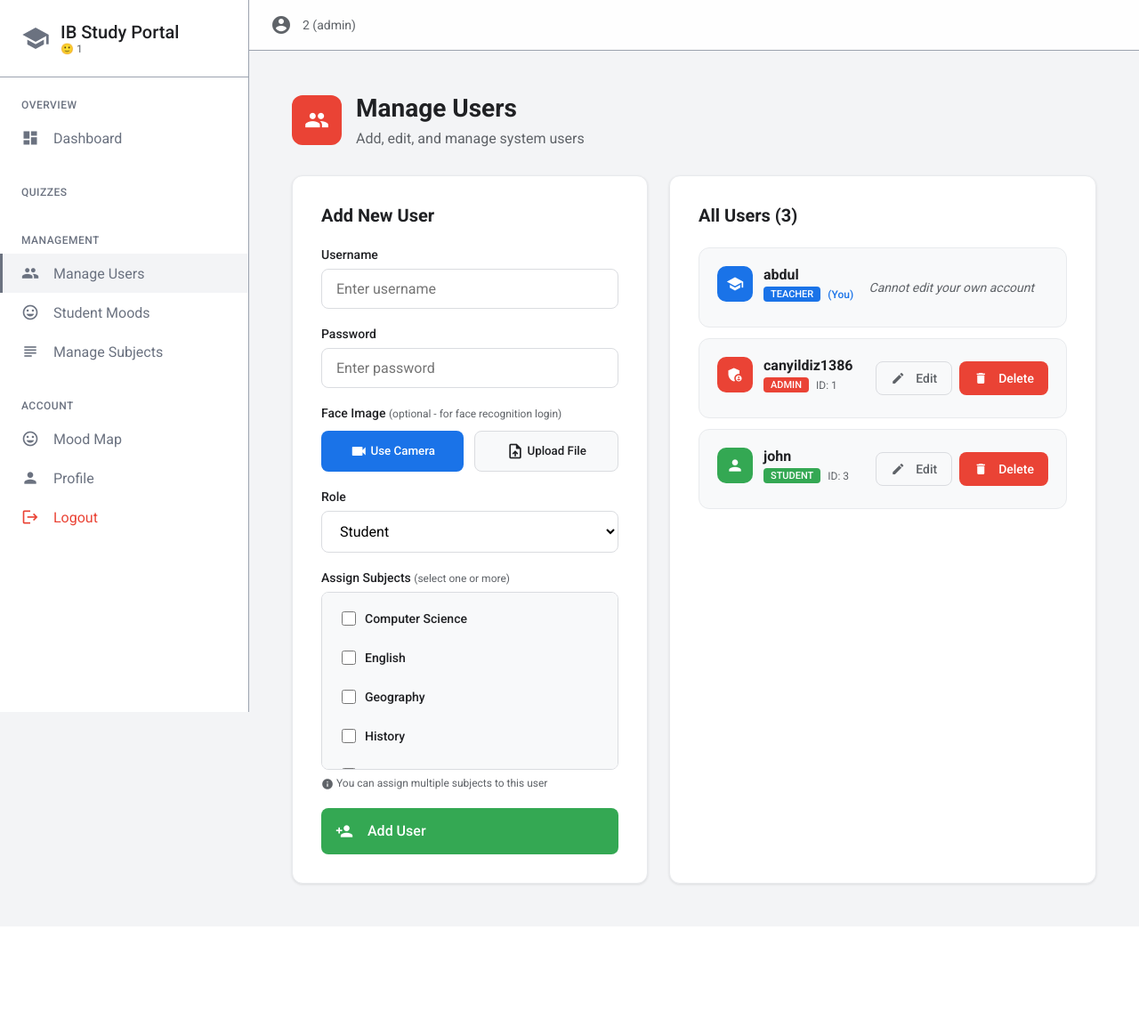
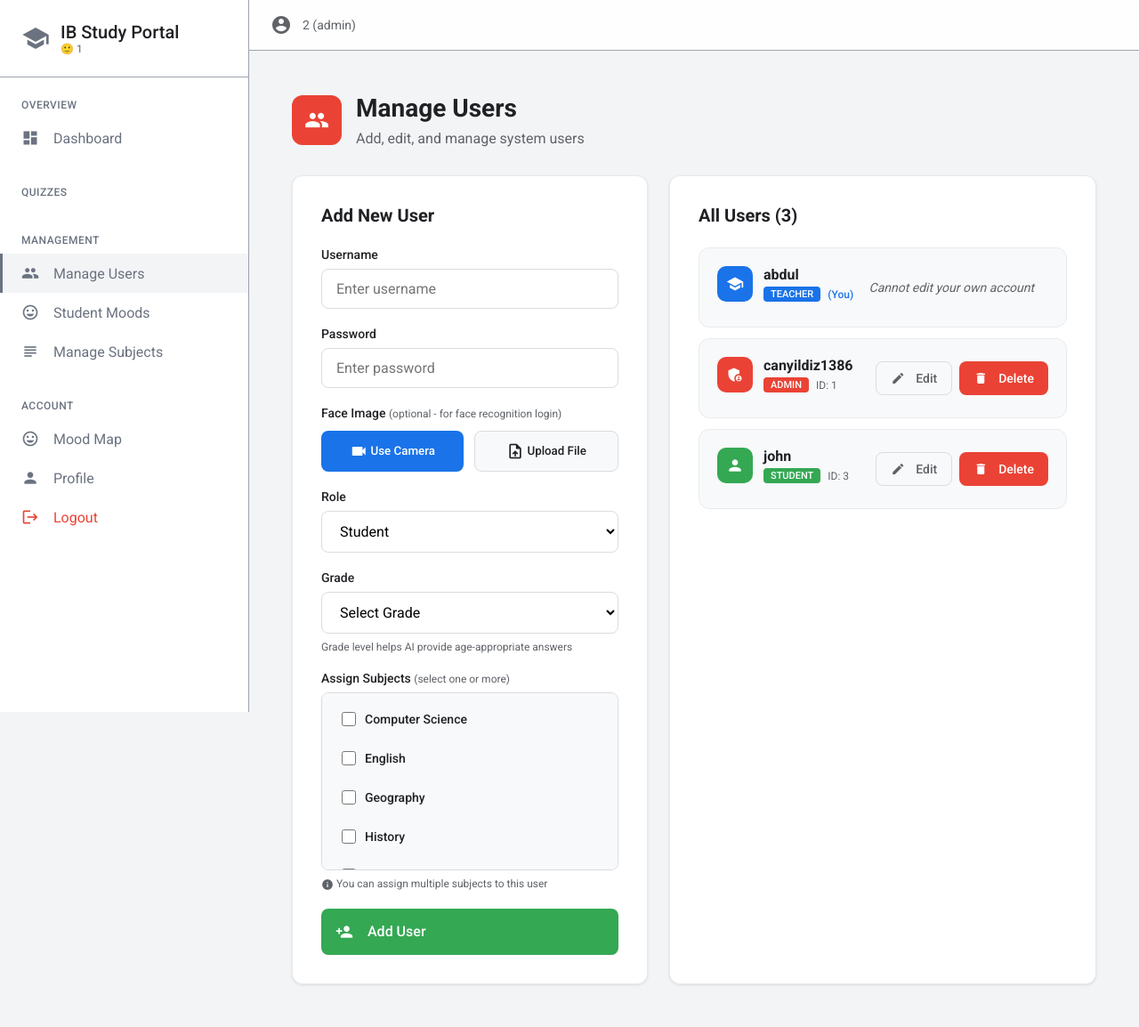
Before and after one commit to Canyildiz1386/IB-SmartPortal, a Flask app: page /admin in a window 1280 px wide. Shown: the whole page at 89% size. Before the commit the page ends 997 px from the top, so only its background shows below. Run offline with Flask 3, Linux system fonts and the light colour scheme; a user stored in the database is signed in; data comes from the database, SQL or seed files in the repository; both versions use the stored data as it was after the commit.

Commit message:
fix and i think last part

```diff
--- a/app.py
+++ b/app.py
@@ -15,7 +15,7 @@ from database.db import (init_db, verify_user, add_material, log_qa, get_materia
                 get_student_quizzes, get_quiz_by_id, update_quiz_score, get_db_connection, get_non_indexed_materials,
                 update_material_indexed_status, get_subjects_with_counts, get_user_face_image, update_user_face_image,
                 add_mood_tracking, get_user_mood_today, get_user_mood_history, get_all_student_moods,
-                get_student_moods_by_teacher, get_all_users_with_faces)
+                get_student_moods_by_teacher, get_all_users_with_faces, get_user_grade)
 from utils.auth import login_required, admin_required, teacher_required, login_user, logout_user, get_current_user
 from services.rag_service import get_rag_system
 from database.session_db import (create_study_session, get_study_sessions, get_session_participants,
@@ -239,7 +239,8 @@ def chat():
         is_ajax=request.headers.get('X-Requested-With')=='XMLHttpRequest'
         if question:
             try:
-                answer,sources=rag_system.query(question,top_k=3)
+                user_grade=get_user_grade(user['id'])
+                answer,sources=rag_system.query(question,top_k=3,user_grade=user_grade)
                 log_qa(session['user_id'],question,answer)
                 if 'chat_history' not in session:session['chat_history']=[]
                 session['chat_history'].append({'question':question,'answer':answer,'sources':sources})
@@ -298,6 +299,7 @@ def export_quiz():
 def admin():
     if request.method=='POST':
         username,password,role,subject_ids=request.form['username'],request.form['password'],request.form['role'],request.form.getlist('subject_ids')
+        grade=request.form.get('grade','').strip() if role=='student' else None
         face_image=request.files.get('face_image')
         face_image_path=None
         if face_image and face_image.filename:
@@ -310,7 +312,7 @@ def admin():
                 users,subjects=get_all_users(),get_subjects()
                 return render_template('admin.html',users=users,all_subjects=subjects)
         try:
-            user_id=add_user(username,password,role,face_image_path)
+            user_id=add_user(username,password,role,face_image_path,grade)
             if subject_ids and role in ['student','teacher']:
                 for subject_id in subject_ids:assign_user_subject(user_id,subject_id)
             flash(f'User {username} created successfully!','success')
@@ -328,9 +330,10 @@ def edit_user(user_id):
         role = request.form['role']
         subject_ids = request.form.getlist('subject_ids')
         password=request.form.get('password','').strip()
+        grade=request.form.get('grade','').strip() if role=='student' else None
         face_image=request.files.get('face_image')
         try:
-            cursor.execute('UPDATE users SET username = ?, role = ? WHERE id = ?',(username,role,user_id))
+            cursor.execute('UPDATE users SET username = ?, role = ?, grade = ? WHERE id = ?',(username,role,grade,user_id))
             if password:
                 password_hash=hashlib.sha256(password.encode()).hexdigest()
                 cursor.execute('UPDATE users SET password_hash = ? WHERE id = ?',(password_hash,user_id))
@@ -358,13 +361,13 @@ def edit_user(user_id):
             return redirect(url_for('edit_user',user_id=user_id))
     conn=get_db_connection()
     cursor=conn.cursor()
-    cursor.execute('SELECT id, username, role FROM users WHERE id = ?',(user_id,))
+    cursor.execute('SELECT id, username, role, grade FROM users WHERE id = ?',(user_id,))
     user=cursor.fetchone()
     if not user:
         conn.close()
         flash('User not found.','error')
         return redirect(url_for('admin'))
-    user_dict={'id':user[0],'username':user[1],'role':user[2]}
+    user_dict={'id':user[0],'username':user[1],'role':user[2],'grade':user[3]}
     conn.close()
     user_subjects=get_user_subjects(user_id)
     all_subjects=get_subjects()
--- a/database/db.py
+++ b/database/db.py
@@ -4,8 +4,10 @@ DATABASE='smart_study.db'
 def init_db():
 	conn=sqlite3.connect(DATABASE)
 	cursor=conn.cursor()
-	cursor.execute('''CREATE TABLE IF NOT EXISTS users (id INTEGER PRIMARY KEY AUTOINCREMENT,username TEXT UNIQUE NOT NULL,password_hash TEXT NOT NULL,role TEXT NOT NULL DEFAULT 'student',face_image TEXT)''')
+	cursor.execute('''CREATE TABLE IF NOT EXISTS users (id INTEGER PRIMARY KEY AUTOINCREMENT,username TEXT UNIQUE NOT NULL,password_hash TEXT NOT NULL,role TEXT NOT NULL DEFAULT 'student',face_image TEXT,grade TEXT)''')
 	try:cursor.execute('ALTER TABLE users ADD COLUMN face_image TEXT')
+	except sqlite3.OperationalError:pass
+	try:cursor.execute('ALTER TABLE users ADD COLUMN grade TEXT')
 	except sqlite3.OperationalError:pass
 
 	cursor.execute('''CREATE TABLE IF NOT EXISTS subjects (id INTEGER PRIMARY KEY AUTOINCREMENT,name TEXT UNIQUE NOT NULL)''')
@@ -69,11 +71,11 @@ def verify_user(username,password):
 	if user:return {'id':user[0],'username':user[1],'role':user[2]}
 	return None
 
-def add_user(username,password,role,face_image=None):
+def add_user(username,password,role,face_image=None,grade=None):
 	conn=get_db_connection()
 	cursor=conn.cursor()
 	password_hash=hashlib.sha256(password.encode()).hexdigest()
-	cursor.execute('INSERT INTO users (username, password_hash, role, face_image) VALUES (?, ?, ?, ?)',(username,password_hash,role,face_image))
+	cursor.execute('INSERT INTO users (username, password_hash, role, face_image, grade) VALUES (?, ?, ?, ?, ?)',(username,password_hash,role,face_image,grade))
 	user_id=cursor.lastrowid
 	conn.commit()
 	conn.close()
@@ -83,6 +85,14 @@ def get_user_face_image(user_id):
 	conn=get_db_connection()
 	cursor=conn.cursor()
 	cursor.execute('SELECT face_image FROM users WHERE id = ?',(user_id,))
+	result=cursor.fetchone()
+	conn.close()
+	return result[0] if result and result[0] else None
+
+def get_user_grade(user_id):
+	conn=get_db_connection()
+	cursor=conn.cursor()
+	cursor.execute('SELECT grade FROM users WHERE id = ?',(user_id,))
 	result=cursor.fetchone()
 	conn.close()
 	return result[0] if result and result[0] else None
@@ -165,8 +175,8 @@ def delete_user(user_id):
 def get_all_users():
 	conn=get_db_connection()
 	cursor=conn.cursor()
-	cursor.execute('SELECT id, username, role FROM users ORDER BY username')
-	users=[{'id':row[0],'username':row[1],'role':row[2]} for row in cursor.fetchall()]
+	cursor.execute('SELECT id, username, role, grade FROM users ORDER BY username')
+	users=[{'id':row[0],'username':row[1],'role':row[2],'grade':row[3]} for row in cursor.fetchall()]
 	conn.close()
 	return users
 
--- a/templates/admin.html
+++ b/templates/admin.html
@@ -69,6 +69,18 @@
                         <option value="teacher">Teacher</option>
                         <option value="admin">Admin</option>
                     </select>
+                </div>
+
+                <div id="gradeSection" style="display: block;">
+                    <label style="display: block; font-weight: 500; margin-bottom: 8px; color: #202124; font-size: 14px;">Grade</label>
+                    <select name="grade" class="google-input">
+                        <option value="">Select Grade</option>
+                        <option value="9th">9th Grade</option>
+                        <option value="10th">10th Grade</option>
+                        <option value="11th">11th Grade</option>
+                        <option value="12th">12th Grade</option>
+                    </select>
+                    <p style="margin: 8px 0 0 0; color: #5f6368; font-size: 12px;">Grade level helps AI provide age-appropriate answers</p>
                 </div>
 
                 <div id="subjectsSection" style="display: block;">
@@ -157,10 +169,17 @@
 <script>
 document.getElementById('roleSelect').addEventListener('change', function() {
     const subjectsSection = document.getElementById('subjectsSection');
+    const gradeSection = document.getElementById('gradeSection');
     if (this.value === 'student' || this.value === 'teacher') {
         subjectsSection.style.display = 'block';
+        if (this.value === 'student') {
+            gradeSection.style.display = 'block';
+        } else {
+            gradeSection.style.display = 'none';
+        }
     } else {
         subjectsSection.style.display = 'none';
+        gradeSection.style.display = 'none';
     }
 });
 
--- a/templates/assign_quiz.html
+++ b/templates/assign_quiz.html
@@ -130,14 +130,12 @@ function updateSelectedCount() {
     document.getElementById('selectedCount').textContent = count;
 }
 
-// Update count when checkboxes change
 document.addEventListener('change', function(e) {
     if (e.target.classList.contains('student-checkbox')) {
         updateSelectedCount();
     }
 });
 
-// Initialize count on page load
 document.addEventListener('DOMContentLoaded', updateSelectedCount);
 </script>
 {% endblock %}
--- a/templates/index.html
+++ b/templates/index.html
@@ -91,7 +91,7 @@ document.getElementById('uploadForm').addEventListener('submit', function(e) {
         return;
     }
 
-    // Show loading overlay
+
     document.getElementById('uploadLoading').style.display = 'flex';
     document.getElementById('uploadBtn').disabled = true;
 });
@@ -160,7 +160,6 @@ document.getElementById('uploadForm').addEventListener('submit', function() {
     loading.style.display = 'block';
 });
 
-// Add file drag and drop functionality
 const fileInput = document.querySelector('input[type="file"]');
 const dropArea = fileInput.parentElement;
 
--- a/templates/quiz_results.html
+++ b/templates/quiz_results.html
@@ -159,14 +159,14 @@ async function getExplanation(index, question, options, correctAnswer, userAnswe
     const explanationDiv = document.getElementById(`explanation-${index}`);
     const contentDiv = document.getElementById(`explanation-content-${index}`);
 
-    // Toggle if already shown
+
     if (explanationDiv.style.display === 'block') {
         explanationDiv.style.display = 'none';
         btn.innerHTML = '<span class="material-icons" style="font-size: 18px; margin-right: 8px;">psychology</span>Get AI Explanation';
         return;
     }
 
-    // Show loading
+
     btn.disabled = true;
     btn.innerHTML = '<span class="material-icons" style="font-size: 18px; margin-right: 8px;">hourglass_empty</span>Loading...';
     loading.style.display = 'block';
@@ -189,7 +189,7 @@ async function getExplanation(index, question, options, correctAnswer, userAnswe
 
         if (data.success) {
             contentDiv.textContent = data.explanation;
-            // Render markdown
+
             if (typeof marked !== 'undefined') {
                 contentDiv.innerHTML = marked.parse(data.explanation);
             }
```
Also changed, not shown: services/rag.py (+7 -4 lines), templates/base.html (+9 -10 lines), templates/edit_user.html (+19 -0 lines), templates/notes.html (+26 -28 lines), smart_study.db (added), user_images/abdul/abdul_face.jpg (added), user_images/canyildiz1386/canyildiz1386_face.jpg (added), user_images/john/john_face.jpg (added), 1 other file.
